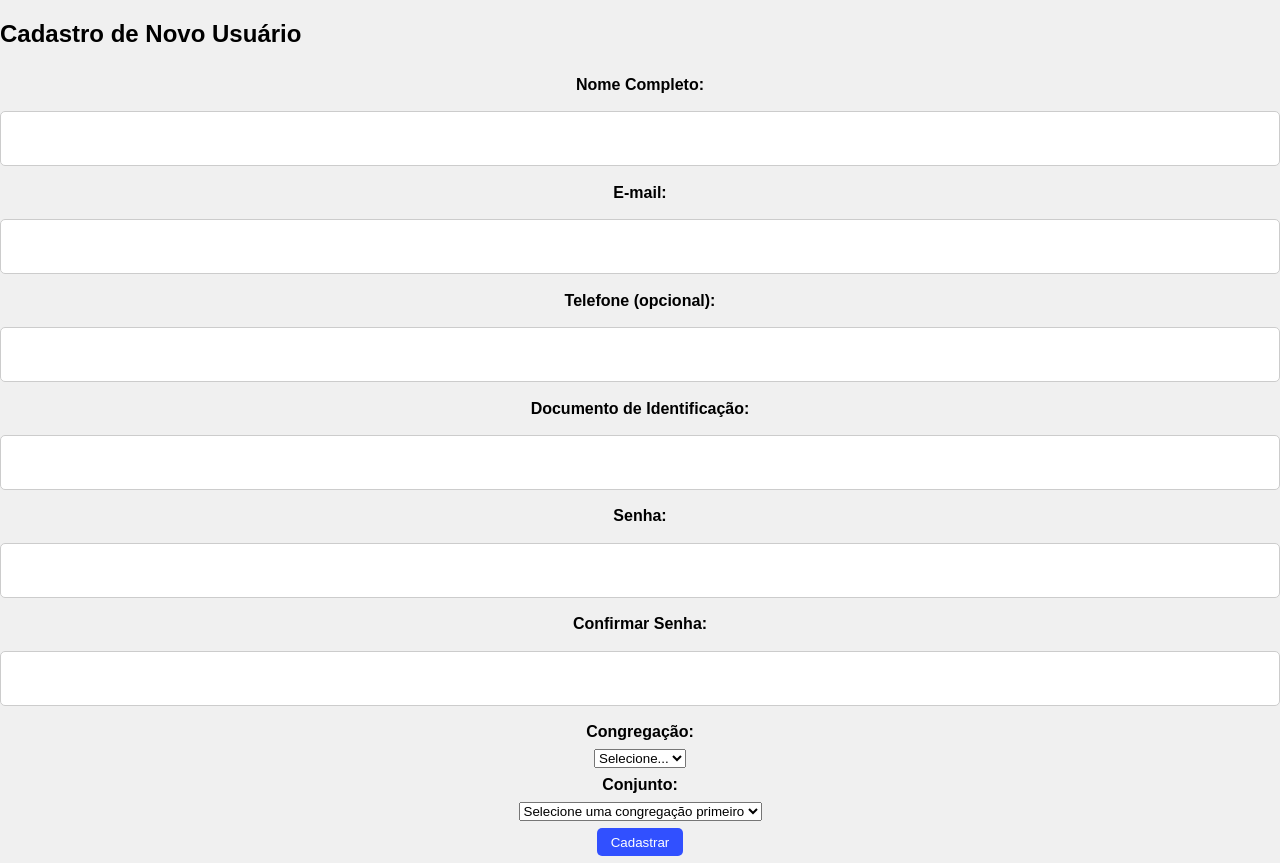
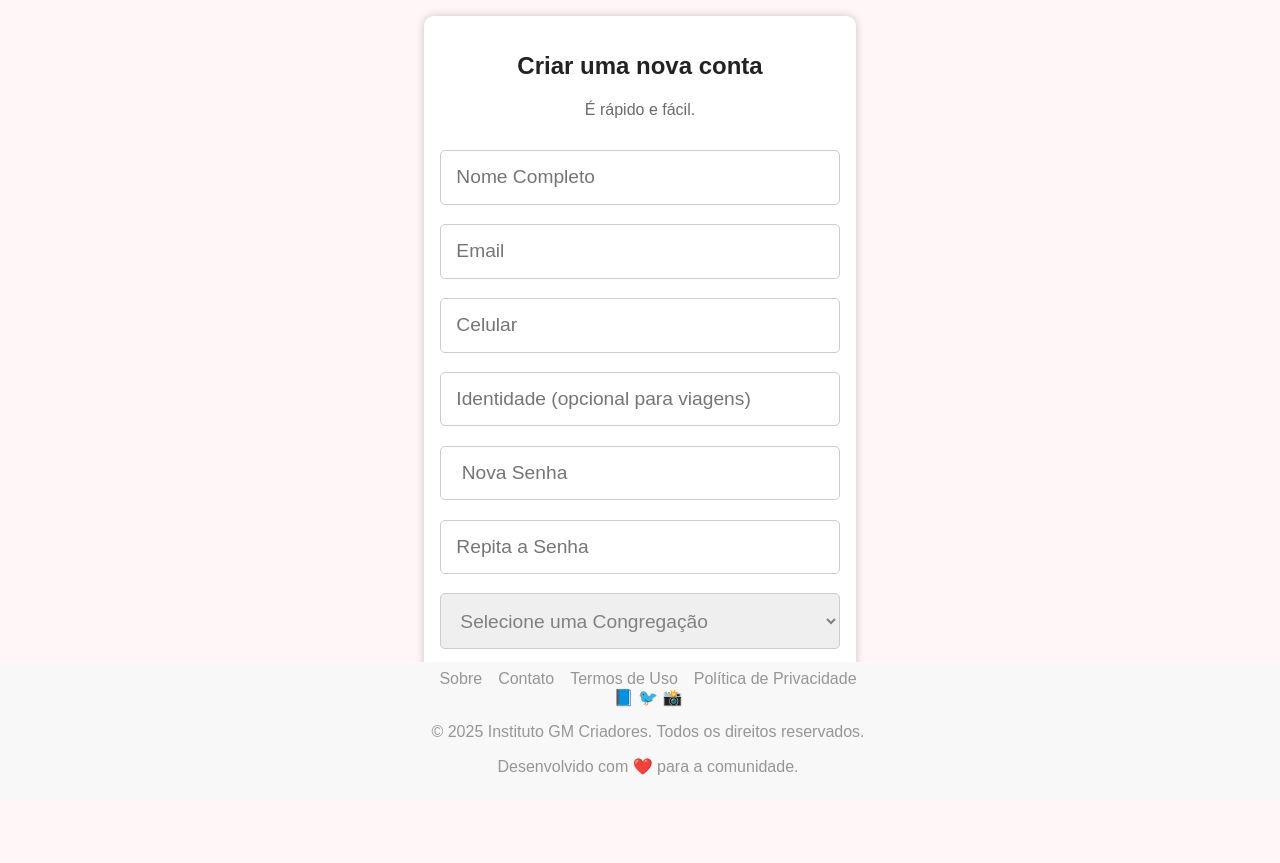
Before and after one commit to matheuswilliam95/Umadat, a PHP site: page /umadat/pages/cadastro.php in a window 1280 px wide. After the commit the page ends 775 px from the top, so only its background shows below. Run offline with PHP 8.4, Linux system fonts and the light colour scheme; data that the repository does not hold is empty.

Commit message:
Refactor user registration form for improved layout and accessibility

```diff
--- a/files/pages/cadastro.php
+++ b/files/pages/cadastro.php
@@ -41,54 +41,55 @@
     <meta charset="UTF-8">
     <meta name="viewport" content="width=device-width, initial-scale=1.0">
     <title>Cadastro - <?php echo SITE_NAME; ?></title>
-    <link rel="stylesheet" href="/umadat/files/public/css/style.css">
-
+    <link rel="stylesheet" href="<?php echo PASTA_BASE; ?>public/css/style.css?v=<?php echo time(); ?>">
+    <script defer src="<?php echo PASTA_BASE; ?>public/js/main.js"></script>
 </head>
 
 <body>
-    <div class="cadastro-container">
-        <h2>Cadastro de Novo Usuário</h2>
+    <div class="main_container">
+        <div class="container">
+            <div class="cadastro_container">
+                <h2>Criar uma nova conta</h2>
+                <h4>É rápido e fácil.</h4>
                 <?php if (isset($error)): ?>
-            <p class="error-message"> <?php echo $error; ?> </p>
+                    <p class="error-message">
+                        <?php echo $error; ?>
+                    </p>
                 <?php endif; ?>
                 <form action="cadastro.php" method="POST">
                     <input type="hidden" name="csrf_token" value="<?php echo generateCSRFToken(); ?>">
-            <label for="nome">Nome Completo:</label>
-            <input type="text" name="nome" id="nome" required>
+                    <input type="text" name="nome" id="nome" placeholder="Nome Completo" required>
 
-            <label for="email">E-mail:</label>
-            <input type="email" name="email" id="email" required>
-
-            <label for="telefone">Telefone (opcional):</label>
-            <input type="text" name="telefone" id="telefone">
-
-            <label for="documento">Documento de Identificação:</label>
-            <input type="text" name="documento" id="documento" required>
-
-            <label for="senha">Senha:</label>
-            <input type="password" name="senha" id="senha" required>
-
-            <label for="confirmar_senha">Confirmar Senha:</label>
-            <input type="password" name="confirmar_senha" id="confirmar_senha" required>
-
-            <label for="congregacao">Congregação:</label>
-            <select name="congregacao" id="congregacao" required>
-                <option value="">Selecione...</option>
+                    <input type="email" name="email" id="email" placeholder="Email" required>
+                    <input type="text" name="telefone" id="telefone" placeholder="Celular">
+                    <input type="text" name="documento" id="documento" placeholder="Identidade (opcional para viagens)">
+                    <input type="password" name="senha" id="senha" placeholder=" Nova Senha" required>
+                    <input type="password" name="confirmar_senha" id="confirmar_senha" placeholder="Repita a Senha"
+                        required>
+                    <select name="congregacao" id="cadastro_congregacao" required>
+                        <option value="" disabled selected>Selecione uma Congregação</option>
                         <?php foreach ($congregacoes as $congregacao): ?>
-                    <option value="<?php echo $congregacao['id']; ?>"> <?php echo htmlspecialchars($congregacao['nome']); ?>
+                            <option value="<?php echo $congregacao['id']; ?>">
+                                <?php echo htmlspecialchars($congregacao['nome']); ?>
                             </option>
                         <?php endforeach; ?>
                     </select>
 
-            <label for="conjunto">Conjunto:</label>
-            <select name="conjunto" id="conjunto" required>
+
+                    <select name="conjunto" id="cadastro_conjunto" aria-placeholder="Grupo ou Conjunto" required>
                         <option value="">Selecione uma congregação primeiro</option>
                     </select>
 
                     <button type="submit">Cadastrar</button>
                 </form>
             </div>
+        </div>
+    </div>
     <script defer src="/umadat/files/public/js/cadastro.js"></script>
 </body>
+<footer>
+    <?php include __DIR__ . '/../templates/footer.php'; ?>
+</footer>
+
 
 </html>
--- a/files/public/css/style.css
+++ b/files/public/css/style.css
@@ -15,7 +15,6 @@
 }
 
 .container {
-    width: 50%;
     background-color: #ffffff;
     padding: 1em;
     border-radius: 10px;
@@ -26,7 +25,8 @@
     align-items: center;
 }
 
-input {
+input,
+select {
     width: 100%;
     padding: 0.8em;
     margin: 0.5em;
@@ -78,6 +78,7 @@
     text-decoration: underline;
 }
 
+/*  --------------------------------- Login ---------------------------- */
 .login_BT {
     width: 100%;
     height: 40px;
@@ -125,6 +126,7 @@
     background-color: #319929;
 }
 
+/*  --------------------------------- Footer ---------------------------- */
 .desktop_footer {
     position: fixed;
     bottom: 0;
@@ -151,6 +153,44 @@
     color: #24869e;
 }
 
+/*  --------------------------------- Cadastro --------------------------- */
+.cadastro_container {
+    width: 400px;
+}
+
+select option:disabled {
+    color: gray;
+    /* Altere para a cor desejada */
+}
+
+#cadastro_congregacao,
+#cadastro_conjunto {
+    color: gray;
+    /* Cor do texto antes da seleção */
+}
+
+/* Quando o usuário selecionar uma opção válida, a cor do texto volta ao normal */
+#cadastro_congregacao:valid,
+#cadastro_conjunto:valid {
+    color: black;
+}
+
+/* Para estilizar a opção desabilitada */
+#cadastro_congregacao option:disabled,
+#cadastro_conjunto option:disabled {
+    color: gray;
+}
+h2{
+    color: #222222;
+    font-weight: bold;
+    text-align: center;
+}
+h4{
+    color: #6b6b6b;
+    font-weight: lighter;
+    text-align: center;
+}
+/*  --------------------------------- Responsividade --------------------------- */
 @media screen and (max-width: 600px) {
     .container {
         width: 90%;
```
Also changed, not shown: files/public/css/cadastro.html (+10 -9 lines). Lines whose indentation alone changed are shown as unchanged.
